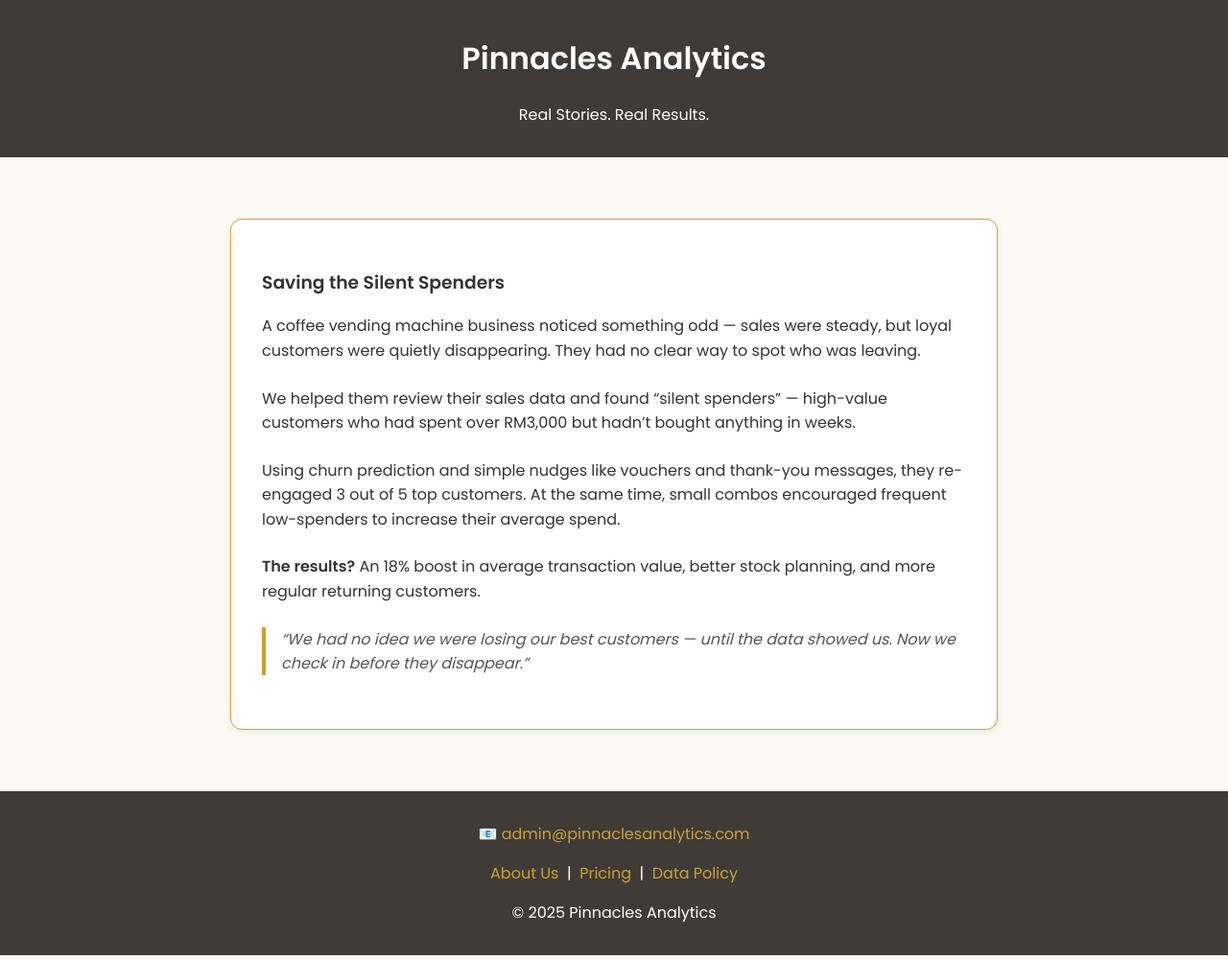
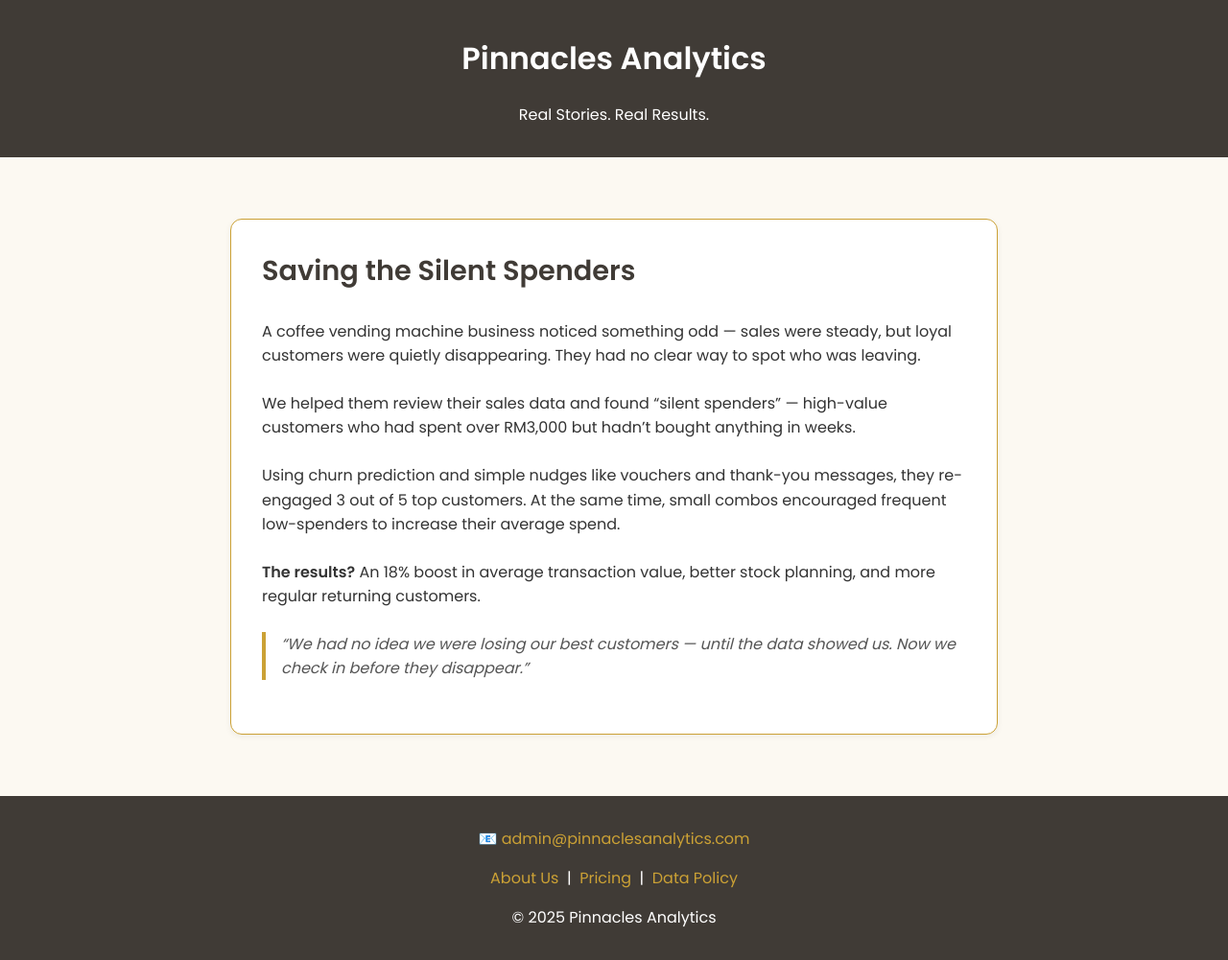
Before and after one commit to lyven81/pinnacles-learning-website, a Jekyll site: the page case-study/case-study-3.html, which Jekyll copies as it is, in a window 1280 px wide. Shown: the whole page at 96% size. Built offline with Jekyll 4.4.1, drawn with Linux system fonts in a browser that asks for light colours.

Commit message:
Update case-study-3.html

```diff
--- a/case-study/case-study-3.html
+++ b/case-study/case-study-3.html
@@ -31,9 +31,10 @@
       box-shadow: 0 2px 6px rgba(0, 0, 0, 0.06);
       padding: 2rem;
     }
-    .case-card h2 {
+    .case-card h3 {
       color: #403B36;
       margin-top: 0;
+      font-size: 1.8rem;
     }
     .case-card p {
       margin-bottom: 1.5rem;
```
Also changed, not shown: other parts of case-study/case-study-3.html (+1 -1 lines). Lines whose indentation alone changed are shown as unchanged.
